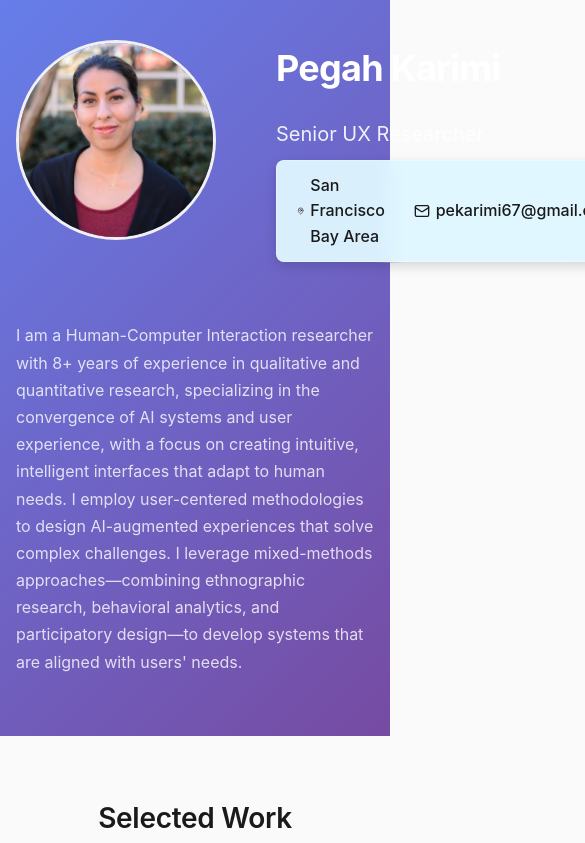
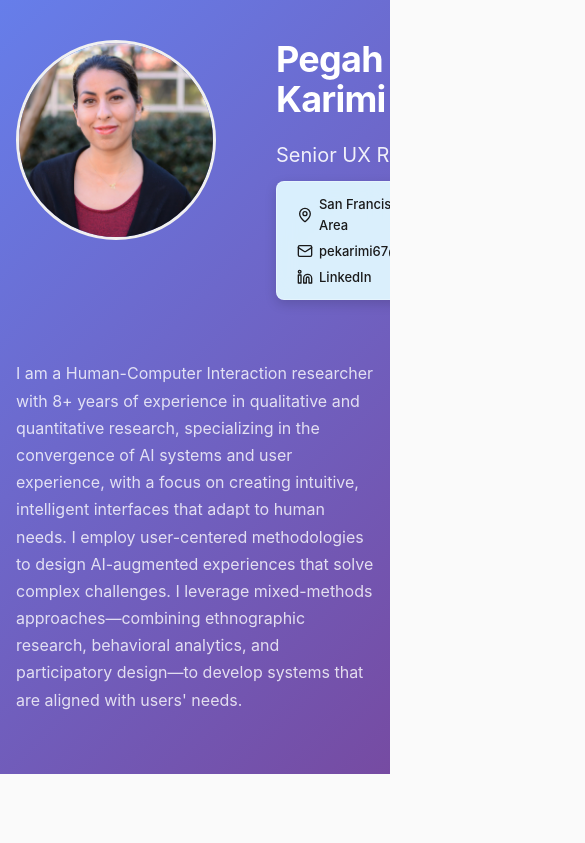
Before and after one commit to pekarimi/Website, a React (Create React App) app: page / in a window 390 px wide. Shown: the top 843 px of the page, 585 px wide, since content can reach past the window. Built offline with nearby package versions, Linux system fonts and the light colour scheme.

Commit message:
Add mobile responsive design

```diff
--- a/src/App.css
+++ b/src/App.css
@@ -1045,3 +1045,94 @@ body {
     right: 48px;
   }
 }
+
+/* ADD THIS TO THE BOTTOM OF YOUR App.css FILE - Header Mobile Fix */
+
+/* Header Mobile Fixes */
+@media (max-width: 768px) {
+  /* Fix header content overflow */
+  .header-content {
+    max-width: 100% !important;
+    width: 100% !important;
+  }
+
+  /* Contact info mobile adjustments */
+  .header .container .header-content .contact-info.portfolio-contact-override,
+  .portfolio-contact-override {
+    padding: 8px 12px !important;
+    margin-bottom: 15px !important;
+    font-size: 14px !important;
+    overflow: hidden !important;
+    white-space: nowrap !important;
+    text-overflow: ellipsis !important;
+    max-width: 100% !important;
+  }
+
+  /* Make contact info text smaller and wrap properly */
+  .header .container .header-content .contact-info.portfolio-contact-override *,
+  .portfolio-contact-override * {
+    font-size: 13px !important;
+    white-space: normal !important;
+  }
+
+  /* Stack contact items vertically on very small screens */
+  .contact-info.portfolio-contact-override {
+    display: flex !important;
+    flex-direction: column !important;
+    gap: 5px !important;
+    align-items: flex-start !important;
+  }
+
+  /* Ensure header text doesn't overflow */
+  .header {
+    overflow-x: hidden !important;
+  }
+
+  .header .container {
+    overflow-x: hidden !important;
+  }
+
+  /* Fix name and title overflow */
+  .name {
+    max-width: 100% !important;
+    overflow: hidden !important;
+    word-wrap: break-word !important;
+    line-height: 1.1 !important;
+  }
+
+  .title {
+    max-width: 100% !important;
+    overflow: hidden !important;
+    word-wrap: break-word !important;
+  }
+
+  .description {
+    max-width: 100% !important;
+    overflow: hidden !important;
+    word-wrap: break-word !important;
+  }
+}
+
+/* Extra small screens (very narrow phones) */
+@media (max-width: 375px) {
+  .name {
+    font-size: 28px !important;
+  }
+
+  .title {
+    font-size: 18px !important;
+  }
+
+  .description {
+    font-size: 14px !important;
+  }
+
+  .contact-info.portfolio-contact-override {
+    padding: 6px 10px !important;
+    font-size: 12px !important;
+  }
+
+  .contact-info.portfolio-contact-override * {
+    font-size: 11px !important;
+  }
+}
```
